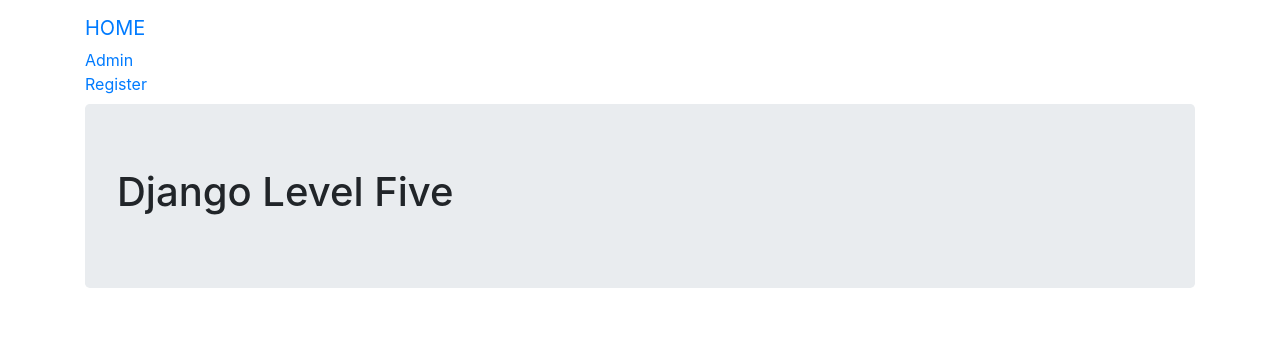
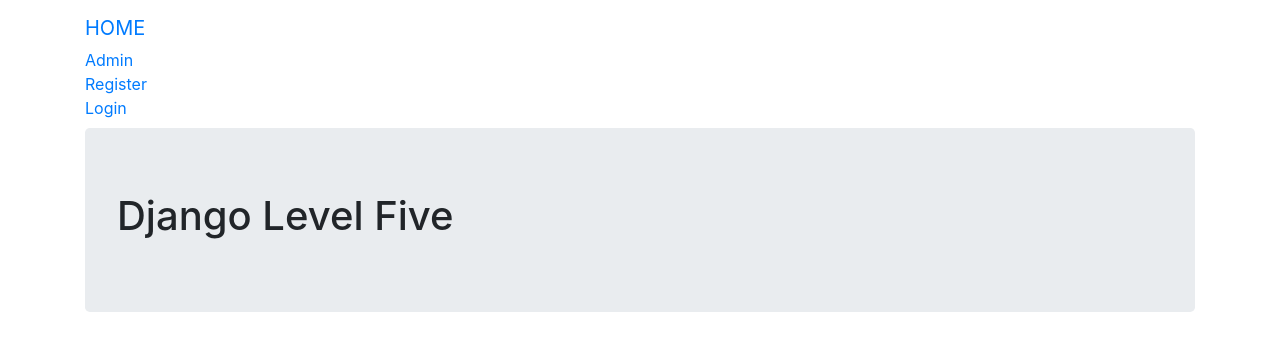
Before and after one commit to Bcdirito/django_udemy_notes, a Django app: page / in a window 1280 px wide. Shown: the top 351 px of the page. Run offline with Django 3.2, Linux system fonts and the light colour scheme; some libraries are stand-ins or nearby versions.

Commit message:
completed login codealong

```diff
--- a/back_end_notes/django/level_five_project/level_five_app/urls.py
+++ b/back_end_notes/django/level_five_project/level_five_app/urls.py
@@ -4,5 +4,6 @@
 app_name = "level_five_app"
 
 urlpatterns = [
-    path("register", views.register, name="register")
+    path("register", views.register, name="register"),
+    path("user_login", views.user_login, name="user_login")
 ]
--- a/back_end_notes/django/level_five_project/level_five_app/views.py
+++ b/back_end_notes/django/level_five_project/level_five_app/views.py
@@ -1,5 +1,9 @@
 from django.shortcuts import render
 from .forms import UserForm, UserProfileInfoForm
+from django.urls import reverse
+from django.contrib.auth.decorators import login_required
+from django.http import HttpResponseRedirect, HttpResponse
+from django.contrib.auth import authenticate, login, logout
 
 # Create your views here.
 def index(request):
@@ -34,3 +38,29 @@
         profile_form = UserProfileInfoForm()
 
     return render(request, "level_five_app/registration.html", {"user_form": user_form, "profile_form": profile_form, "registered": registered})
+
+def user_login(request):
+    if request.method == "POST":
+        username = request.POST.get("username")
+        password = request.POST.get("password")
+
+        user = authenticate(username=username, password=password)
+
+        if user:
+            if user.is_active:
+                login(request, user)
+                return HttpResponseRedirect(reverse("index"))
+            else:
+                return HttpResponse("ACCOUNT NOT ACTIVE")
+        else:
+            print("Login Attempt Failed")
+            print("Username: {usr} and Password: {pwrd}".format(usr=username, pwrd=password))
+            return HttpResponse("Invalid Login")
+    else:
+        return render(request, "level_five_app/login.html", {})
+
+
+@login_required
+def user_logout(request):
+    logout(request)
+    return HttpResponseRedirect(reverse("index"))
--- a/back_end_notes/django/level_five_project/level_five_project/settings.py
+++ b/back_end_notes/django/level_five_project/level_five_project/settings.py
@@ -134,3 +134,5 @@
 
 MEDIA_ROOT = MEDIA_DIR
 MEDIA_URL = "/media/"
+
+LOGIN_URL = "/level_five_app/user_login/"
--- a/back_end_notes/django/level_five_project/level_five_project/urls.py
+++ b/back_end_notes/django/level_five_project/level_five_project/urls.py
@@ -20,5 +20,6 @@
 urlpatterns = [
     path('admin/', admin.site.urls),
     path("", views.index, name="index"),
-    path("level_five_app/", include("level_five_app.urls"))
+    path("level_five_app/", include("level_five_app.urls")),
+    path("logout", views.user_logout, name="logout")
 ]
--- a/back_end_notes/django/level_five_project/templates/level_five_app/base.html
+++ b/back_end_notes/django/level_five_project/templates/level_five_app/base.html
@@ -13,6 +13,12 @@
                     <li><a class="navbar-brand" href="{% url 'index' %}">HOME</a></li>
                     <li><a class="navbar-link" href="{% url 'admin:index' %}">Admin</a></li>
                     <li><a class="navbar-link" href="{% url 'level_five_app:register' %}">Register</a></li>
+
+                    {% if user.is_authenticated %}
+                        <li><a class="navbar-link" href="{% url 'logout' %}">Logout</a></li>
+                    {% else %}
+                        <li><a class="navbar-link" href="{% url 'level_five_app:user_login' %}">Login</a></li>
+                    {% endif %}
                 </ul>
             </div>
         </nav>
```
Also changed, not shown: back_end_notes/django/level_five_project/templates/level_five_app/login.html (+18 -0 lines), back_end_notes/django/level_five_project/db.sqlite3, back_end_notes/django/level_five_project/media/profile_pics/ap87.8.8.jpg (added).
